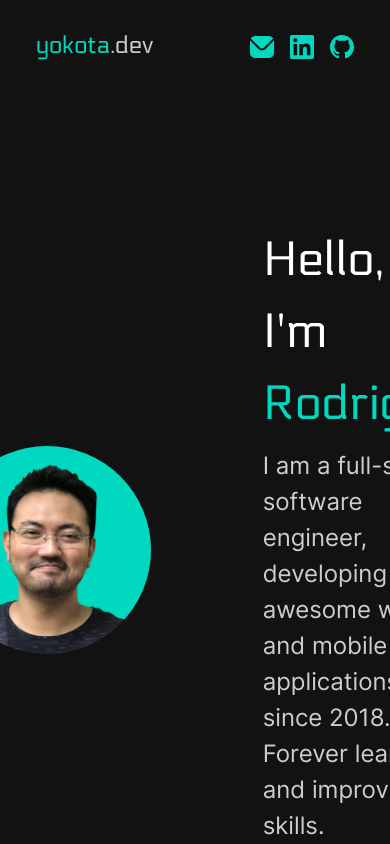
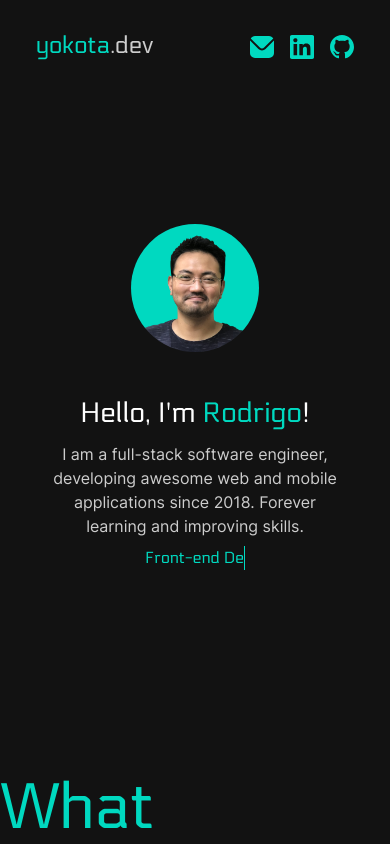
Before and after one commit to ryok90/yokota.dev, a React (Vite) app: page / in a window 390 px wide. Shown: the top 844 px of the page. Built offline with nearby package versions, Linux system fonts and the light colour scheme.

Commit message:
feat: responsive MainSection

```diff
--- a/src/components/MainSection.tsx
+++ b/src/components/MainSection.tsx
@@ -1,33 +1,45 @@
-import { Flex, HStack, Text, VStack } from '@chakra-ui/react';
+import { Flex, HStack, Stack, Text, VStack } from '@chakra-ui/react';
 import { Section } from './Section';
 import { Typewriter } from './Typewriter';
 
+const diameter = { base: 32, sm: 40, md: 44, lg: 52 }
+
 export const MainSection = () => (
-  <Section as="main">
-    <HStack w="100%" flexDirection="row" justifyContent="center" spacing="28">
+  <Section as="main" px='12'>
+    <Stack
+      w="100%"
+      direction={{ base: 'column', lg: 'row' }}
+      justifyContent="center"
+      alignItems="center"
+      spacing={{ base: 10, lg: 28 }}
+    >
       <Flex
-        minW="52"
-        w="52"
-        h="52"
+        minW={diameter}
+        w={diameter}
+        h={diameter}
         borderRadius="full"
         overflow="hidden"
         background="url('/images/rodrigo-yokota.webp') bottom/contain no-repeat"
         backgroundColor="custom.main"
       />
-      <VStack maxW="34rem" alignItems="start">
-        <Text color="white" as="h1" fontSize="5xl">
+      <VStack maxW="34rem" alignItems={{ base: 'center', lg: 'start' }}>
+        <Text color="white" as="h1" fontSize={{ base: '1.75rem', md: '5xl' }}>
           Hello, I'm{' '}
           <Text as="span" color="custom.main">
             Rodrigo
           </Text>
           !
         </Text>
-        <Text fontFamily={'Inter, Electrolize'} fontSize="2xl">
+        <Text
+          fontFamily={'Inter, Electrolize'}
+          fontSize={{ base:'md', md: '2xl' }}
+          textAlign={{ base: 'center', lg: 'start' }}
+        >
           I am a full-stack software engineer, developing awesome web and mobile
           applications since 2018. Forever learning and improving skills.
         </Text>
         <Typewriter />
       </VStack>
-    </HStack>
+    </Stack>
   </Section>
 );
--- a/src/components/Typewriter.tsx
+++ b/src/components/Typewriter.tsx
@@ -23,7 +23,7 @@ export const Typewriter = () => {
       color="custom.main"
       height="1.5rem"
       lineHeight="1.5rem"
-      fontSize="xl"
+      fontSize={{ base: 'md', md: 'xl' }}
       animation={animation}
       borderRight="0.1em solid"
       whiteSpace="pre-wrap"
```
